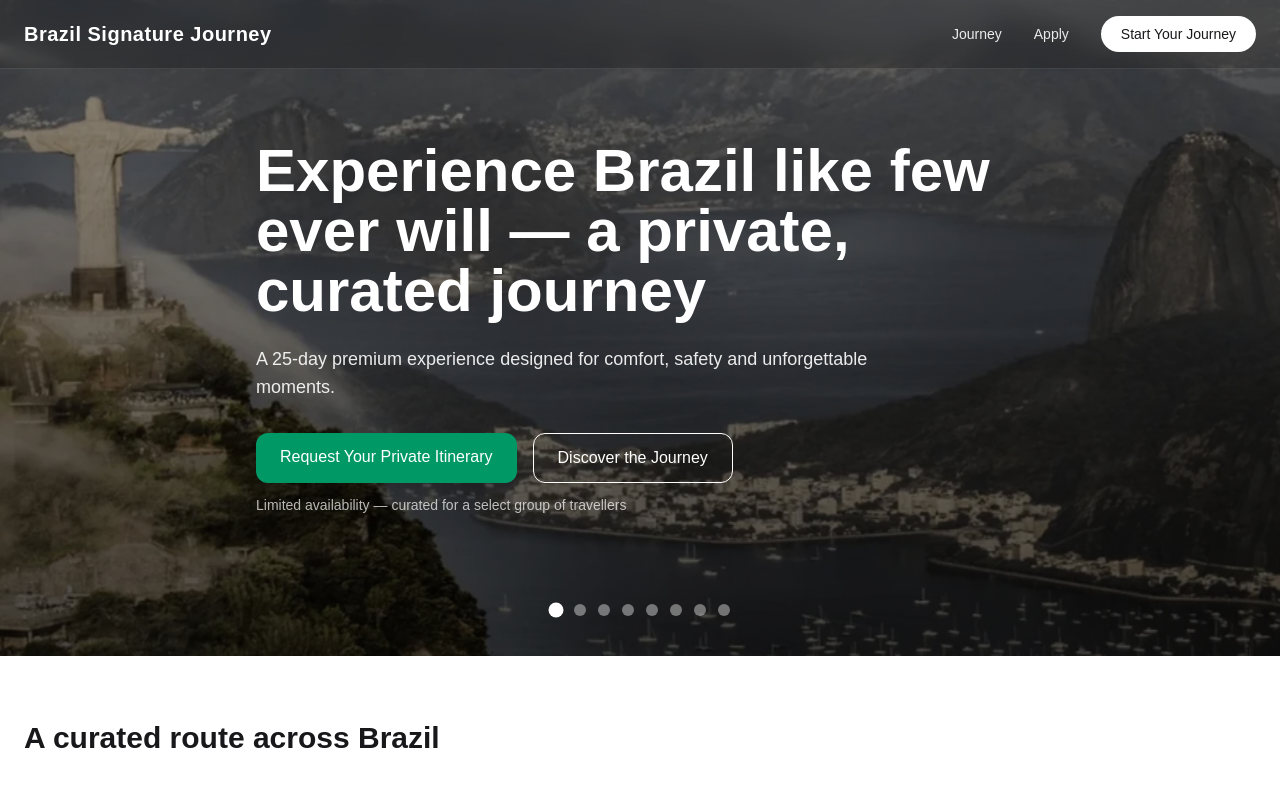
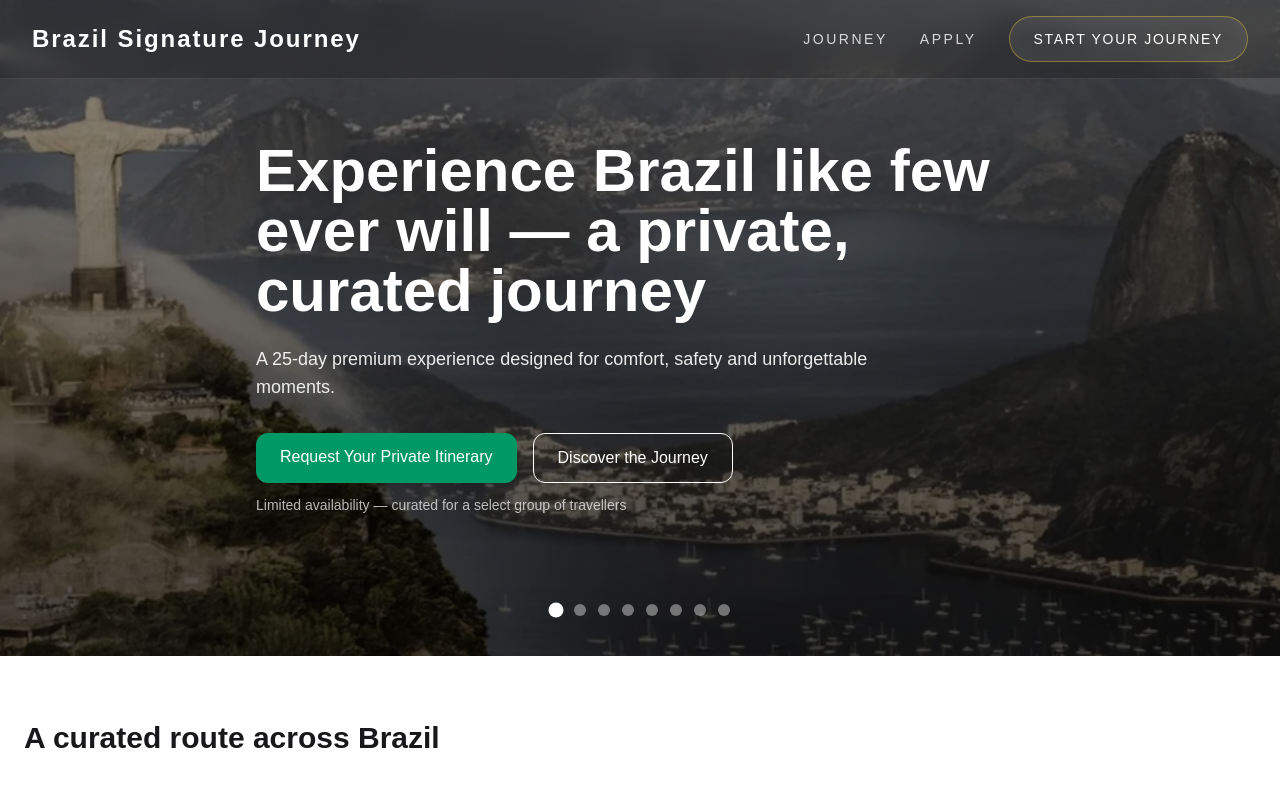
Before and after one commit to renatovvjr/brazil-premium-travel, a React (Vite) app: page / in a window 1280 px wide. Shown: the top 794 px of the page. Built offline with nearby package versions, Linux system fonts and the light colour scheme; no server answers.

Commit message:
Refined premium glass navbar

```diff
--- a/src/App.jsx
+++ b/src/App.jsx
@@ -75,11 +75,11 @@ export default function App() {
   return (
     <div className="min-h-screen bg-white text-zinc-900">
       <nav className="fixed top-0 left-0 z-50 w-full bg-black/20 backdrop-blur-md border-b border-white/10">
-        <div className="mx-auto flex max-w-7xl items-center justify-between px-6 py-4">
+        <div className="mx-auto flex items-center justify-between px-8 py-4">
 
           <a
             href="/"
-            className="text-xl font-semibold tracking-wide text-white"
+            className="text-2xl font-semibold tracking-[0.08em] text-white"
           >
             Brazil Signature Journey
           </a>
@@ -87,21 +87,21 @@ export default function App() {
           <div className="hidden items-center gap-8 md:flex">
             <a
               href="#journey"
-              className="text-sm text-white/90 transition hover:text-white"
+              className="text-sm uppercase tracking-[0.18em] text-white/80 transition hover:text-white"
             >
               Journey
             </a>
 
             <a
               href="#apply"
-              className="text-sm text-white/90 transition hover:text-white"
+              className="text-sm uppercase tracking-[0.18em] text-white/80 transition hover:text-white"
             >
               Apply
             </a>
 
             <a
               href="#apply"
-              className="rounded-full bg-white px-5 py-2 text-sm font-medium text-zinc-900 transition hover:scale-105"
+              className="rounded-full border border-[#d4af37]/50 bg-white/10 px-6 py-3 text-sm font-medium uppercase tracking-[0.12em] text-white backdrop-blur-md transition hover:border-[#d4af37] hover:bg-[#d4af37] hover:text-black"
             >
               Start Your Journey
             </a>
```
